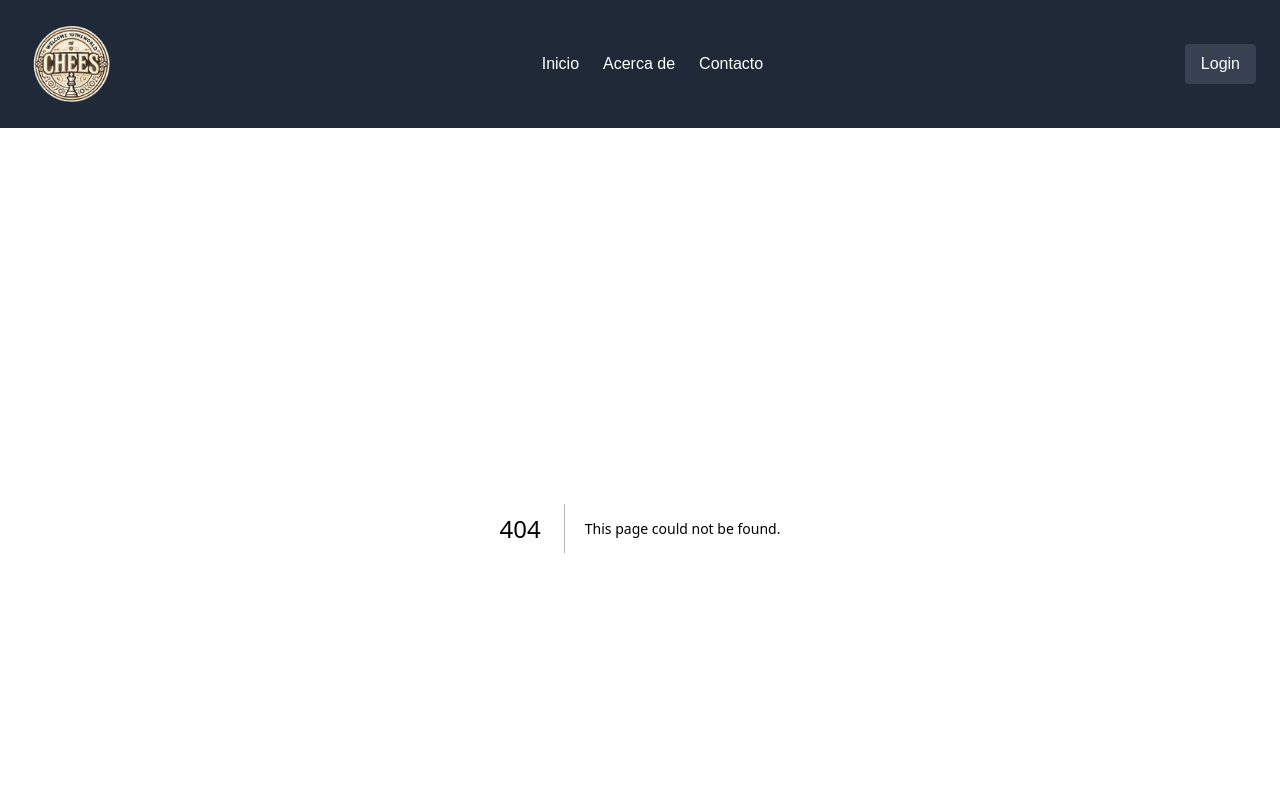
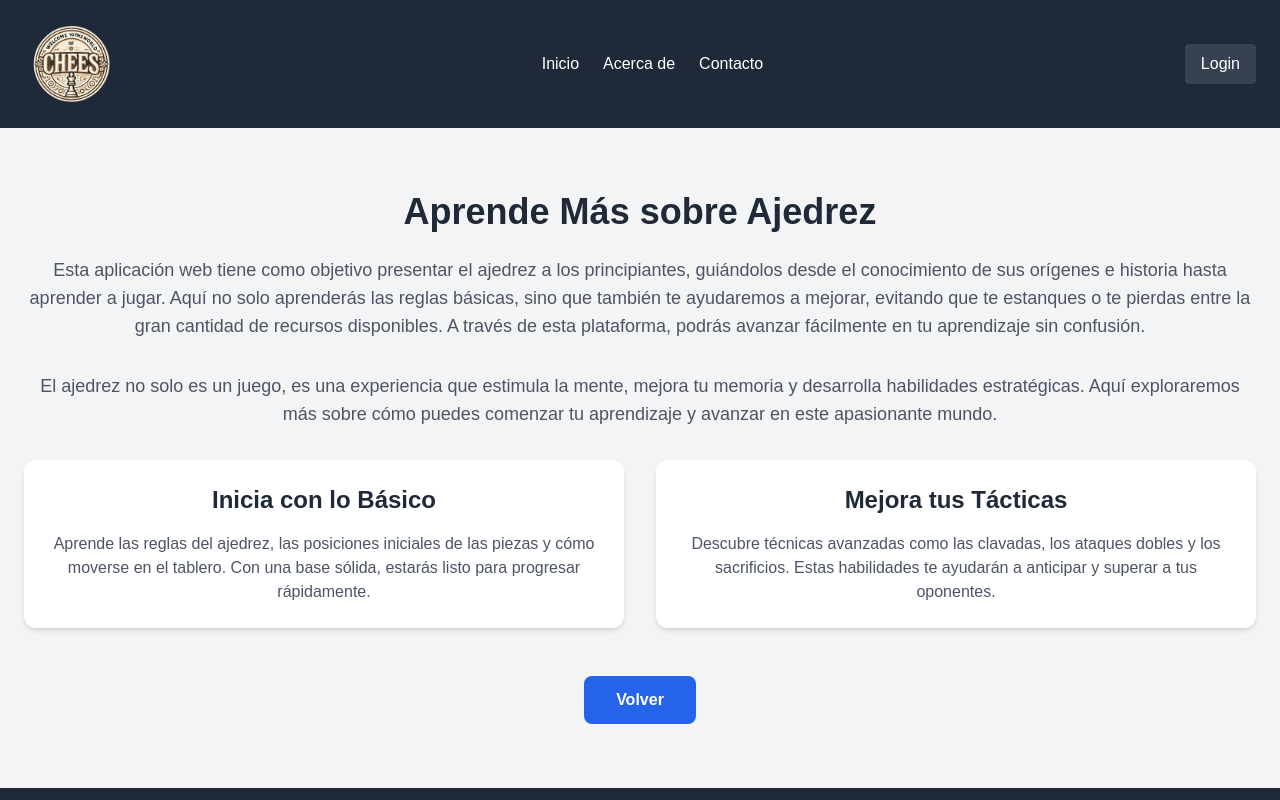
Before and after one commit to teran210c/chess-app, a Next.js app: page /aprende in a window 1280 px wide. Before the commit this address had no page. Shown: the top 800 px of the page. Built offline with nearby package versions, Linux system fonts and the light colour scheme.

Commit message:
aprende.js added, link from hero section set

```diff
--- a/components/HeroSection.js
+++ b/components/HeroSection.js
@@ -1,5 +1,6 @@
 import React from 'react';
 import Image from 'next/image';
+import Link from 'next/link';
 
 function HeroSection() {
   return (
@@ -22,12 +23,14 @@ function HeroSection() {
           >
             Inicia sesión
           </button>
+          <Link href="/aprende">
             <button
               className="border px-8 py-3 rounded-lg font-semibold hover:opacity-90"
               style={{ borderColor: '#503526', color: '#503526', backgroundColor: '#d2b38f' }}
             >
               Aprende más
             </button>
+          </Link>
         </div>
       </div>
 
--- /dev/null
+++ b/pages/aprende.js
@@ -0,0 +1,49 @@
+import React from 'react'
+
+export const aprende = () => {
+    return (
+        <>
+            <section className="px-6 py-16 bg-gray-100 dark:bg-gray-900">
+                <div className="container mx-auto text-center">
+                    <h1 className="text-4xl font-bold text-gray-800 dark:text-white mb-6">
+                        Aprende Más sobre Ajedrez
+                    </h1>
+                    <p className="text-lg text-gray-600 dark:text-gray-300 mb-8">
+                        Esta aplicación web tiene como objetivo presentar el ajedrez a los principiantes, guiándolos desde el conocimiento de sus orígenes e historia hasta aprender a jugar. Aquí no solo aprenderás las reglas básicas, sino que también te ayudaremos a mejorar, evitando que te estanques o te pierdas entre la gran cantidad de recursos disponibles. A través de esta plataforma, podrás avanzar fácilmente en tu aprendizaje sin confusión.
+                    </p>
+                    <p className="text-lg text-gray-600 dark:text-gray-300 mb-8">
+                        El ajedrez no solo es un juego, es una experiencia que estimula la mente, mejora tu memoria y desarrolla habilidades estratégicas. Aquí exploraremos más sobre cómo puedes comenzar tu aprendizaje y avanzar en este apasionante mundo.
+                    </p>
+                    <div className="grid grid-cols-1 md:grid-cols-2 gap-8 mt-8">
+                        <div className="p-6 bg-white dark:bg-gray-800 rounded-xl shadow-md">
+                            <h2 className="text-2xl font-semibold text-gray-800 dark:text-white mb-4">
+                                Inicia con lo Básico
+                            </h2>
+                            <p className="text-gray-600 dark:text-gray-300">
+                                Aprende las reglas del ajedrez, las posiciones iniciales de las piezas y cómo moverse en el tablero. Con una base sólida, estarás listo para progresar rápidamente.
+                            </p>
+                        </div>
+                        <div className="p-6 bg-white dark:bg-gray-800 rounded-xl shadow-md">
+                            <h2 className="text-2xl font-semibold text-gray-800 dark:text-white mb-4">
+                                Mejora tus Tácticas
+                            </h2>
+                            <p className="text-gray-600 dark:text-gray-300">
+                                Descubre técnicas avanzadas como las clavadas, los ataques dobles y los sacrificios. Estas habilidades te ayudarán a anticipar y superar a tus oponentes.
+                            </p>
+                        </div>
+                    </div>
+                    <div className="mt-12">
+                        <button
+                            onClick={() => window.history.back()}
+                            className="px-8 py-3 rounded-lg font-semibold text-white bg-blue-600 hover:bg-blue-500"
+                        >
+                            Volver
+                        </button>
+                    </div>
+                </div>
+            </section>
+        </>
+    )
+}
+
+export default aprende;
```
Lines whose indentation alone changed are shown as unchanged.
